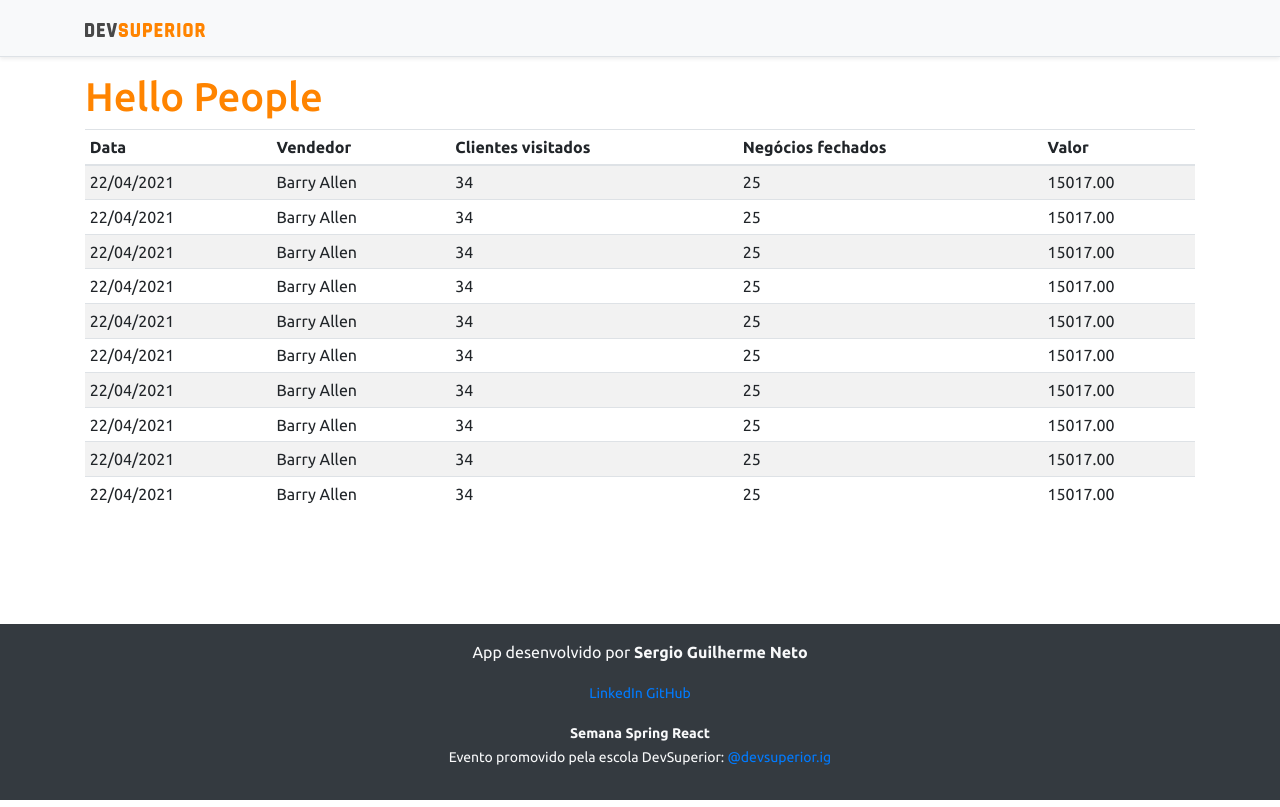
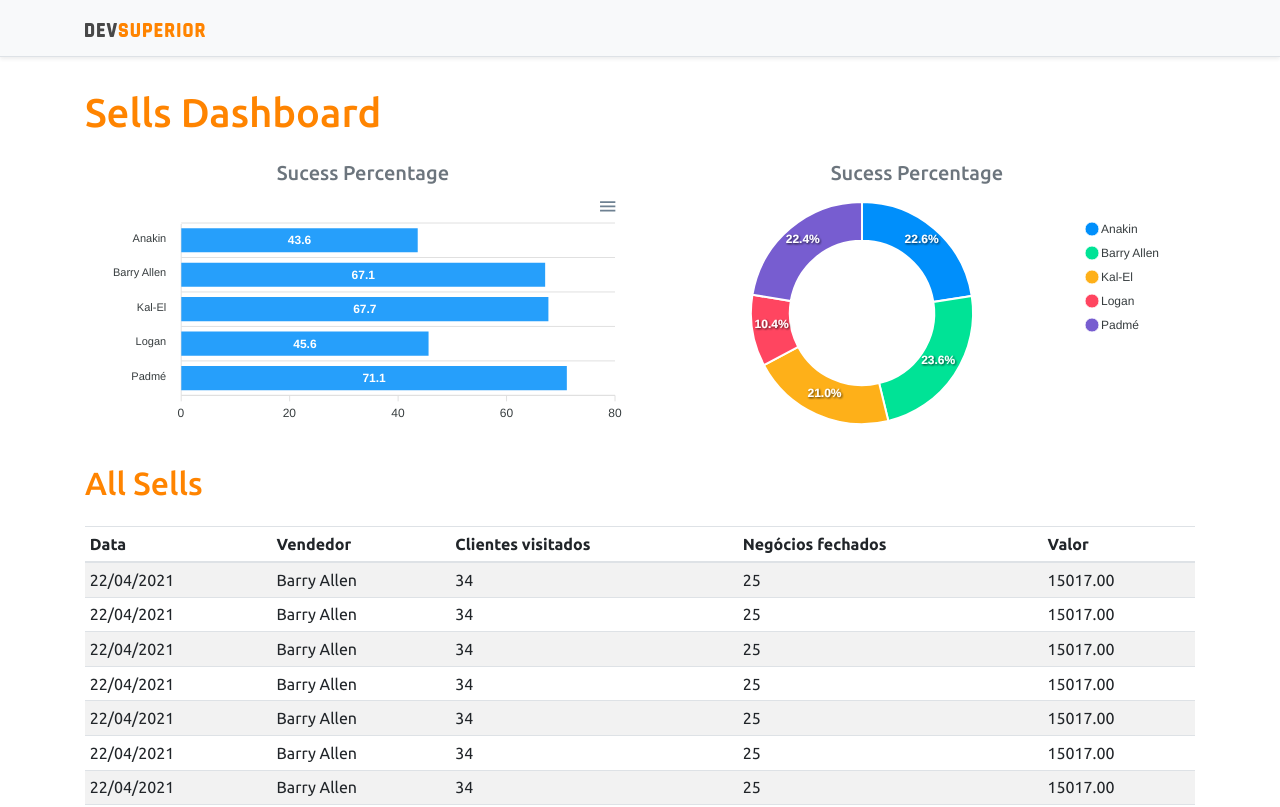
Before and after one commit to sergioneto12/Dashboard_Spring-SDS3, a React (Create React App) app in the folder frontend/: page /dashboard in a window 1280 px wide. Shown: the top 807 px of the page. Built offline with nearby package versions, Linux system fonts and the light colour scheme.

Commit message:
Static charts

```diff
--- a/frontend/package.json
+++ b/frontend/package.json
@@ -10,8 +10,10 @@
     "@types/node": "^12.0.0",
     "@types/react": "^17.0.0",
     "@types/react-dom": "^17.0.0",
+    "apexcharts": "^3.26.1",
     "bootstrap": "^4.6.0",
     "react": "^17.0.2",
+    "react-apexcharts": "^1.3.9",
     "react-dom": "^17.0.2",
     "react-scripts": "4.0.3",
     "typescript": "^4.1.2",
--- a/frontend/src/App.tsx
+++ b/frontend/src/App.tsx
@@ -1,4 +1,6 @@
+import BarChart from 'components/BarChart/Index';
 import Datatable from 'components/DataTable/Index';
+import DonutChart from 'components/DonutChart/Index';
 import Footer from 'components/Footer/Footer';
 import NavBar from 'components/NavBar/Navbar';
 import React from 'react';
@@ -8,7 +10,23 @@
     <>
       <NavBar />
       <div className="container">
-        <h1 className="text-primary">Hello People</h1>
+        <h1 className="text-primary py-3">Sells Dashboard</h1>
+
+        <div className="row px-3">
+          <div className="col-sm-6">
+            <h5 className="text-center text-secondary">Sucess Percentage</h5>
+            <BarChart/>
+          </div>
+
+          <div className="col-sm-6">
+            <h5 className="text-center text-secondary">Sucess Percentage</h5>
+            <DonutChart/>
+          </div>
+        </div>
+
+        <div className="py-3">
+          <h2 className="text-primary">All Sells</h2>
+        </div>
 
         <Datatable/>
       </div>
--- /dev/null
+++ b/frontend/src/components/BarChart/Index.tsx
@@ -0,0 +1,33 @@
+import Chart from 'react-apexcharts';
+
+export default function BarChart() {
+    const options = {
+        plotOptions: {
+            bar: {
+                horizontal: true,
+            }
+        },
+    };
+
+    const mockData = {
+        labels: {
+            categories: ['Anakin', 'Barry Allen', 'Kal-El', 'Logan', 'Padmé']
+        },
+        series: [
+            {
+                name: "% Sucesso",
+                data: [43.6, 67.1, 67.7, 45.6, 71.1]
+            }
+        ]
+    };
+
+    return (
+        <Chart
+            options={{ ...options, xaxis: mockData.labels }}
+            series={mockData.series}
+            type="bar"
+            height="240"
+        >
+        </Chart>
+    )
+}
--- /dev/null
+++ b/frontend/src/components/DonutChart/Index.tsx
@@ -0,0 +1,24 @@
+import Chart from 'react-apexcharts';
+
+export default function DonutChart() {
+    const mockData = {
+        series: [477138, 499928, 444867, 220426, 473088],
+        labels: ['Anakin', 'Barry Allen', 'Kal-El', 'Logan', 'Padmé']
+    }
+
+    const options = {
+        legend: {
+            show: true
+        }
+    }
+
+    return (
+        <Chart
+            options={{ ...options, labels: mockData.labels }}
+            series={mockData.series}
+            type="donut"
+            height="240"
+        >
+        </Chart>
+    )
+}
```
Also changed, not shown: 1 other file (tests, documents, lock files or other folders).
